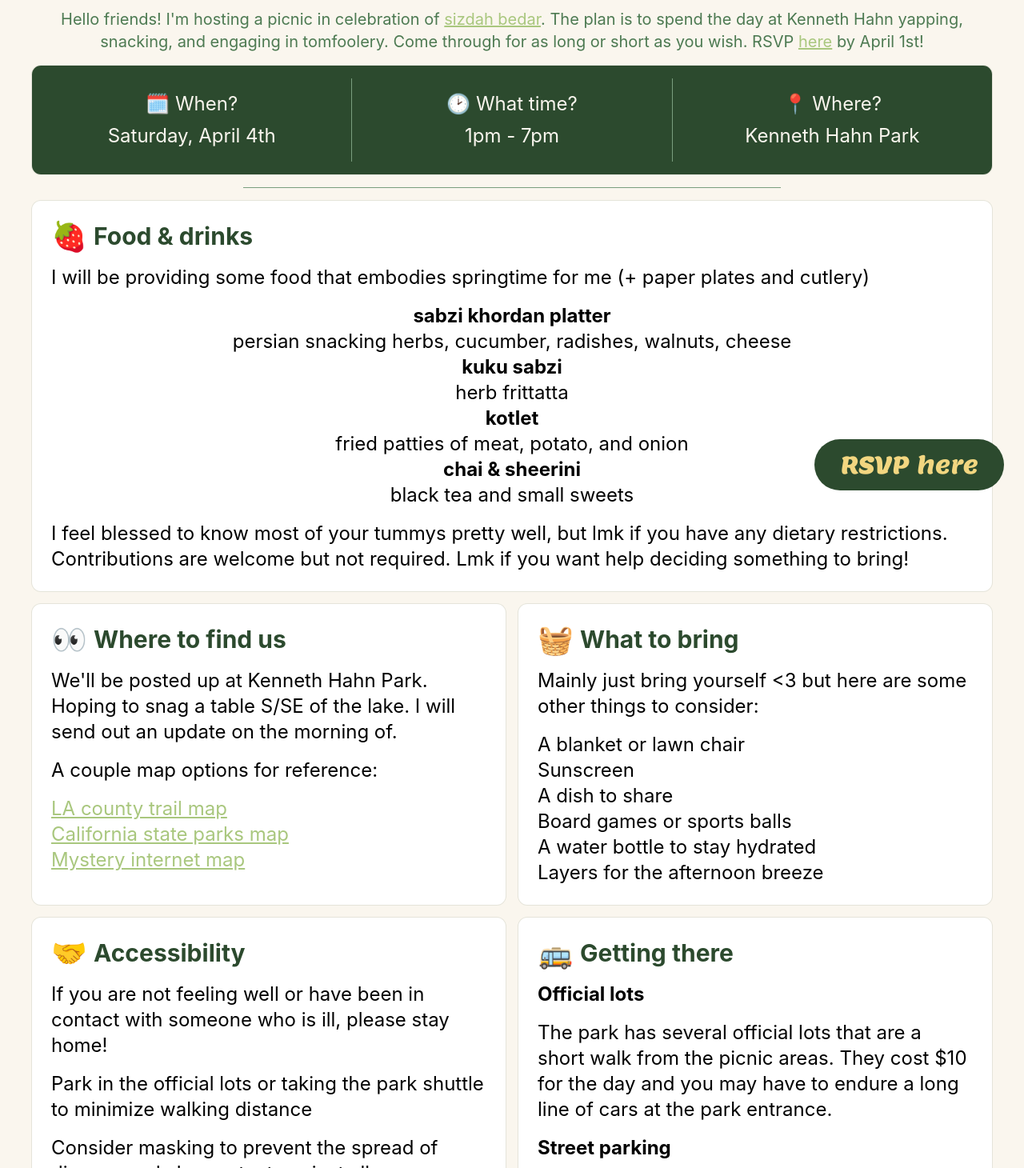
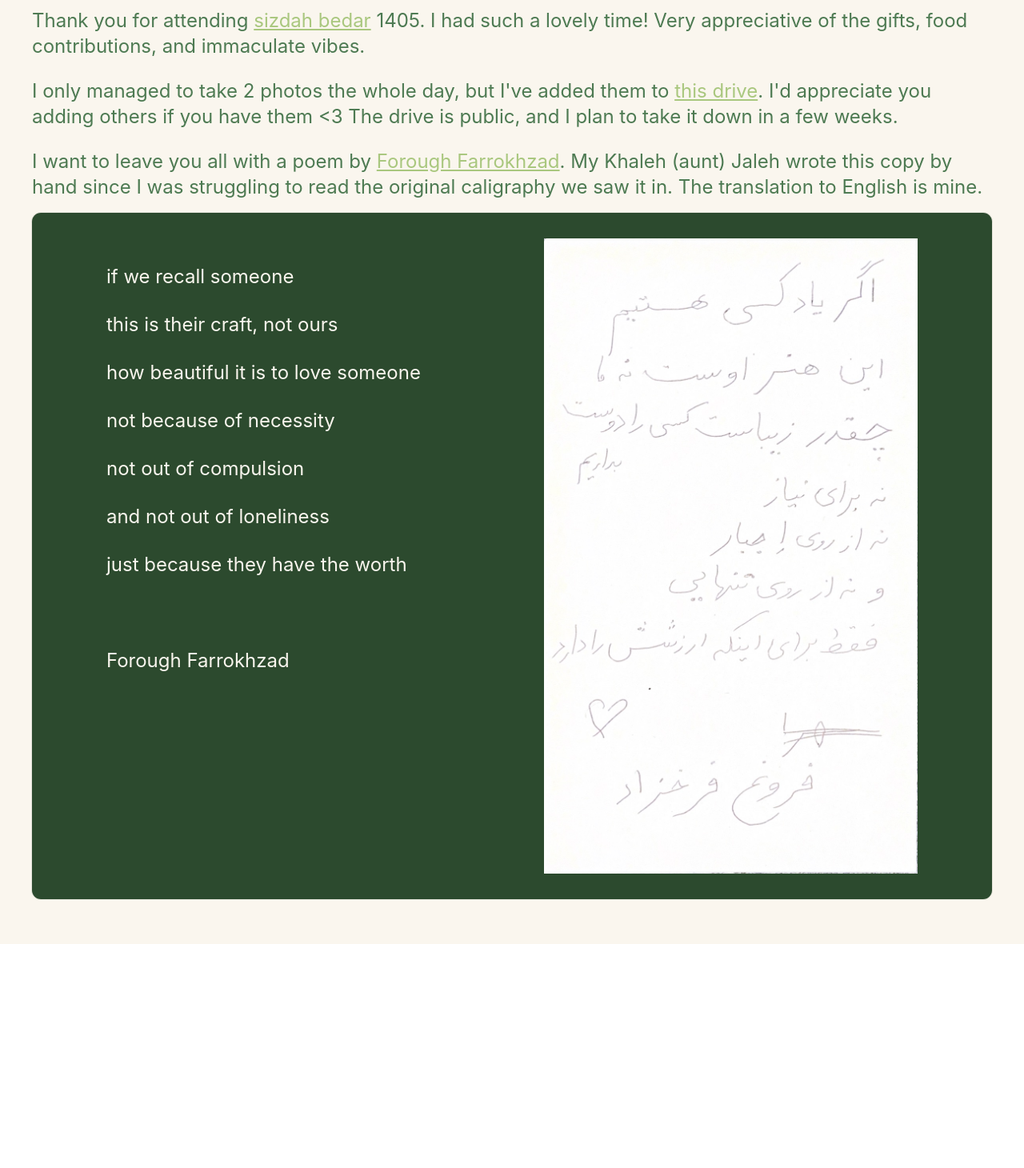
Before and after one commit to kianadk/kianajoon, a React (Vite) app: page /sizdah-bedar-1405 in a window 1280 px wide. Shown: the part 170-1630 px from the top of the page at 80% size. After the commit the page ends 1350 px from the top, so only its background shows below. Built offline with nearby package versions, Linux system fonts and the light colour scheme.

Commit message:
post picnic

```diff
--- a/src/sizdah-bedar/Sizdah.tsx
+++ b/src/sizdah-bedar/Sizdah.tsx
@@ -2,83 +2,67 @@ import { Card } from "@/components/ui/card";
 import { Separator } from "@/components/ui/separator";
 import { Button } from "@/components/ui/button";
 import InfoCard from "./InfoCard";
+import PoemImage from './forough_farrokhzad_poem.jpg';
 
 function Sizdah() {
     return (
         <div className="flex flex-col items-center mx-10 py-5 md:mx-10 md:py-10" >
         <h1 className="text-6xl font-sans text-center text-foreground">Sizdah bedar picnic</h1>
         <p className="text-5xl my-4">🌸 🌷 🌼</p>
-        <p className="text-xl text-ring text-center">
-            Hello friends! I'm hosting a picnic in celebration of <a className="text-muted-foreground underline" href="https://en.wikipedia.org/wiki/Sizdah_Be-dar" target="_blank" rel="noopener noreferrer">sizdah bedar</a>. The plan is to spend the day at Kenneth Hahn yapping, snacking, and engaging in tomfoolery. Come through for as long or short as you wish. RSVP <a className="text-muted-foreground underline" href="https://forms.gle/LVzDtEqBJS968uCz9">here</a> by April 1st!
+        <p className="text-2xl text-ring">
+            Thank you for attending <a
+                className="text-muted-foreground underline"
+                href="https://en.wikipedia.org/wiki/Sizdah_Be-dar"
+                target="_blank" rel="noopener noreferrer">sizdah bedar</a> 1405. I had such a lovely time! Very appreciative of the gifts, food contributions, and immaculate vibes.
         </p>
+        <br/>
+        <p className="text-2xl text-ring">
+        I only managed to take 2 photos the whole day, but I've added them to <a className="text-muted-foreground underline" href="https://photos.app.goo.gl/xFBqZQGHh56GDfBy5">this drive</a>. I'd appreciate you adding others if you have them &lt;3 The drive is public, and I plan to take it down in a few weeks.
+        </p>
+        <br/>
+        <p className="text-2xl text-ring">
+            I want to leave you all with a poem by <a
+                className="text-muted-foreground underline"
+                href="https://en.wikipedia.org/wiki/Forough_Farrokhzad"
+                target="_blank" rel="noopener noreferrer"
+            >
+                Forough Farrokhzad
+            </a>. My Khaleh (aunt) Jaleh wrote this copy by hand since I was struggling to read the original caligraphy we saw it in. The translation to English is mine.
+        </p>
+        <Card className="my-4 w-full bg-foreground text-background">
+            <div className="flex flex-row justify-around p-4">
 
-        <Card className="flex flex-row px-4 my-4 w-full bg-foreground text-background">
-            <div className="flex flex-col gap-2 p-4 text-center w-1/3 text-2xl">
-                <div className="text-2xl">🗓️ When?</div> Saturday, April 4th
+            <div className="text-2xl flex flex-col pt-8 gap-7">
+                <p >
+                    if we recall someone
+                </p>
+                <p>
+                    this is their craft, not ours
+                </p>
+                <p>
+                    how beautiful it is to love someone
+                </p>
+                <p>
+                    not because of necessity
+                </p>
+                <p>
+                    not out of compulsion
+                </p>
+                <p>
+                    and not out of loneliness
+                </p>
+                <p>
+                    just because they have the worth
+                </p>
+                <br/>
+                <p>
+                    Forough Farrokhzad
+                </p>
             </div>
-            <Separator orientation="vertical" />
-            <div className="flex flex-col gap-2 p-4 text-center w-1/3 text-2xl">
-                <div className="text-2xl">🕑 What time?</div> 1pm - 7pm
-                </div>
-            <Separator orientation="vertical" />
-            <div className="flex flex-col gap-2 p-4 text-center w-1/3 text-2xl">
-                <div className="text-2xl">📍 Where?</div>  Kenneth Hahn Park
+            <img src={PoemImage} className="w-2/5" alt="Forough Farrokhzad's poem" />
             </div>
+
         </Card>
-        <Separator className='max-w-2xl' />
-        <div className='my-4'>
-            <InfoCard icon="🍓" title="Food & drinks">
-                <p>I will be providing some food that embodies springtime for me (+ paper plates and cutlery) </p>
-                <ul className="text-center">
-                    <li><b>sabzi khordan platter</b><br/> persian snacking herbs, cucumber, radishes, walnuts, cheese</li>
-                    <li><b>kuku sabzi</b><br/> herb frittatta</li>
-                    <li><b>kotlet</b><br/> fried patties of meat, potato, and onion </li>
-                    <li><b>chai & sheerini</b><br/> black tea and small sweets</li>
-                </ul>
-                <p>I feel blessed to know most of your tummys pretty well, but lmk if you have any dietary restrictions. Contributions are welcome but not required. Lmk if you want help deciding something to bring!</p>
-            </InfoCard>
-        </div>
-        <div className="grid grid-cols-2 gap-4">
-            <InfoCard icon="👀" title="Where to find us">
-                <p>We'll be posted up at Kenneth Hahn Park. Hoping to snag a table S/SE of the lake. I will send out an update on the morning of.</p>
-                <p>A couple map options for reference:</p>
-                <ul>
-                    <li><a className="text-muted-foreground underline" href="https://file.lacounty.gov/SDSInter/dpr/213796_KHTrails1.pdf" target="_blank" rel="noopener noreferrer">LA county trail map</a></li>
-                    <li><a className="text-muted-foreground underline" href="https://csparks.maps.arcgis.com/apps/instant/basic/index.html?appid=065b067caa204e8da48d4b53c9483ab0&UNITNBR=516" target="_blank" rel="noopener noreferrer">California state parks map</a></li>
-                    <li><a className="text-muted-foreground underline" href="https://ontheworldmap.com/usa/city/los-angeles/kenneth-hahn-state-recreation-area-map.jpg" target="_blank" rel="noopener noreferrer">Mystery internet map</a></li>
-
-                </ul>
-            </InfoCard>
-            <InfoCard icon="🧺" title="What to bring">
-                <p>Mainly just bring yourself &lt;3 but here are some other things to consider:</p>
-                <ul>
-                    <li>A blanket or lawn chair</li>
-                    <li>Sunscreen</li>
-                    <li>A dish to share</li>
-                    <li>Board games or sports balls</li>
-                    <li>A water bottle to stay hydrated</li>
-                    <li>Layers for the afternoon breeze</li>
-                </ul>
-            </InfoCard>
-            <InfoCard icon="🤝" title='Accessibility'>
-                <p>If you are not feeling well or have been in contact with someone who is ill, please stay home!</p>
-                <p>Park in the official lots or taking the park shuttle to minimize walking distance</p>
-                <p>Consider masking to prevent the spread of disease and also protect against allergens</p>
-                <p>Restrooms are a short walk from the picnic area</p>
-                <p>There are paved paths around the parking lots and lake but uneven grass around picnic areas</p>
-            </InfoCard>
-            <InfoCard icon="🚌" title='Getting there'>
-                <b>Official lots</b>
-                <p>The park has several official lots that are a short walk from the picnic areas. They cost $10 for the day and you may have to endure a long line of cars at the park entrance. </p>
-                <b>Street parking</b>
-                <p>There is pedestrian entrance gate for the park on Cloverdale Ave (route to 4260 Cloverdale) and plentiful street parking in the residential area. The gate is a ~10 minute walk from the picnic areas.</p>
-                <b>Transit</b>
-                <p>There is <a href="https://pw.lacounty.gov/core-service-areas/transportation/the-link-baldwin-hills-parklands/">a shuttle</a> that runs from the Expo/La Cienega metro station to the park.</p>
-            </InfoCard>
-        </div>
-        <Button className="bg-foreground p-4 text-background fixed bottom-4 right-6 p-8 rounded-full">
-            <a className="font-sans text-3xl text-accent" href="https://forms.gle/LVzDtEqBJS968uCz9" target="_blank" rel="noopener noreferrer">RSVP here</a>
-        </Button>
     </div>);
 }
 
```
Also changed, not shown: src/sizdah-bedar/forough_farrokhzad_poem.jpg (added).
